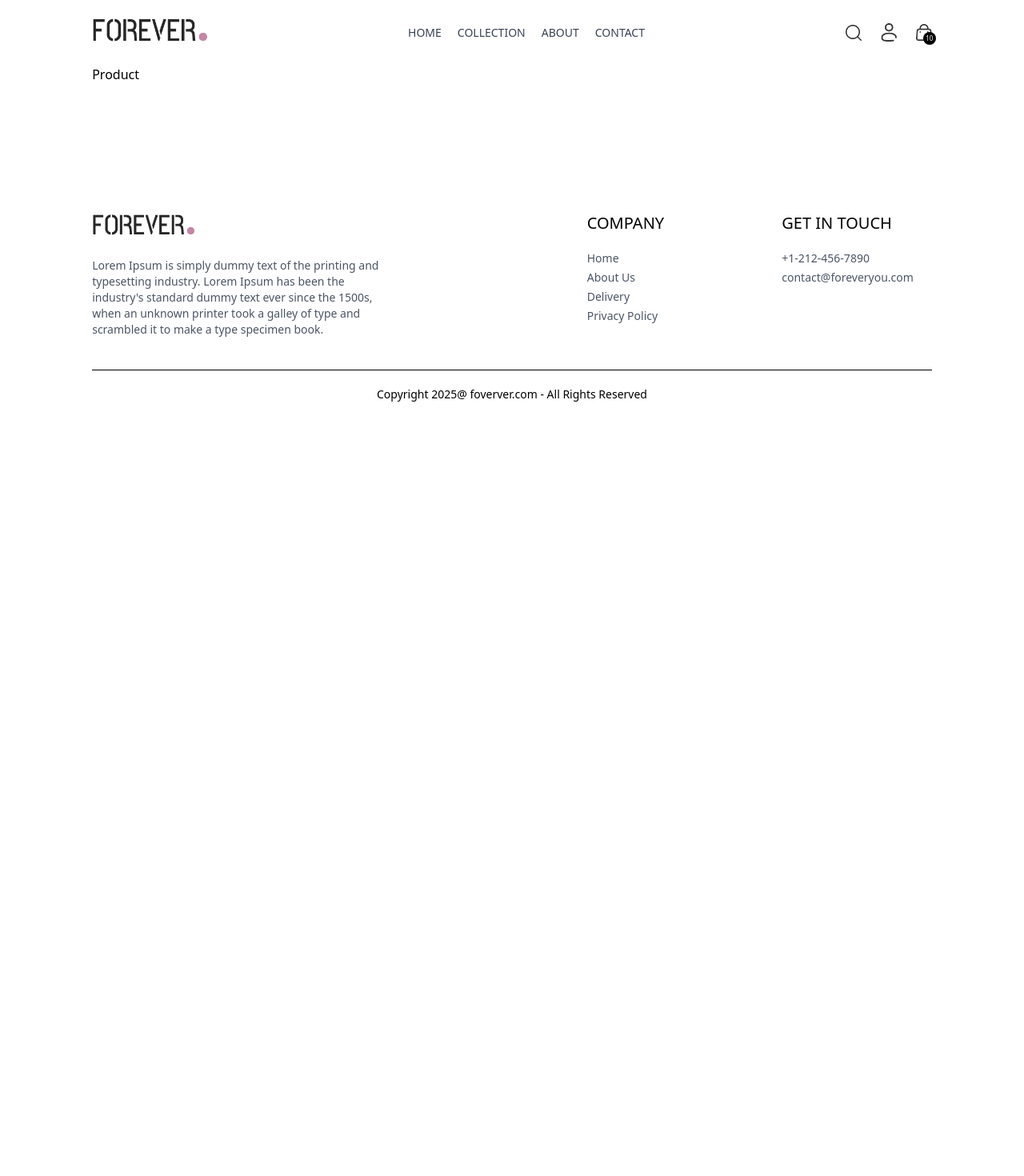
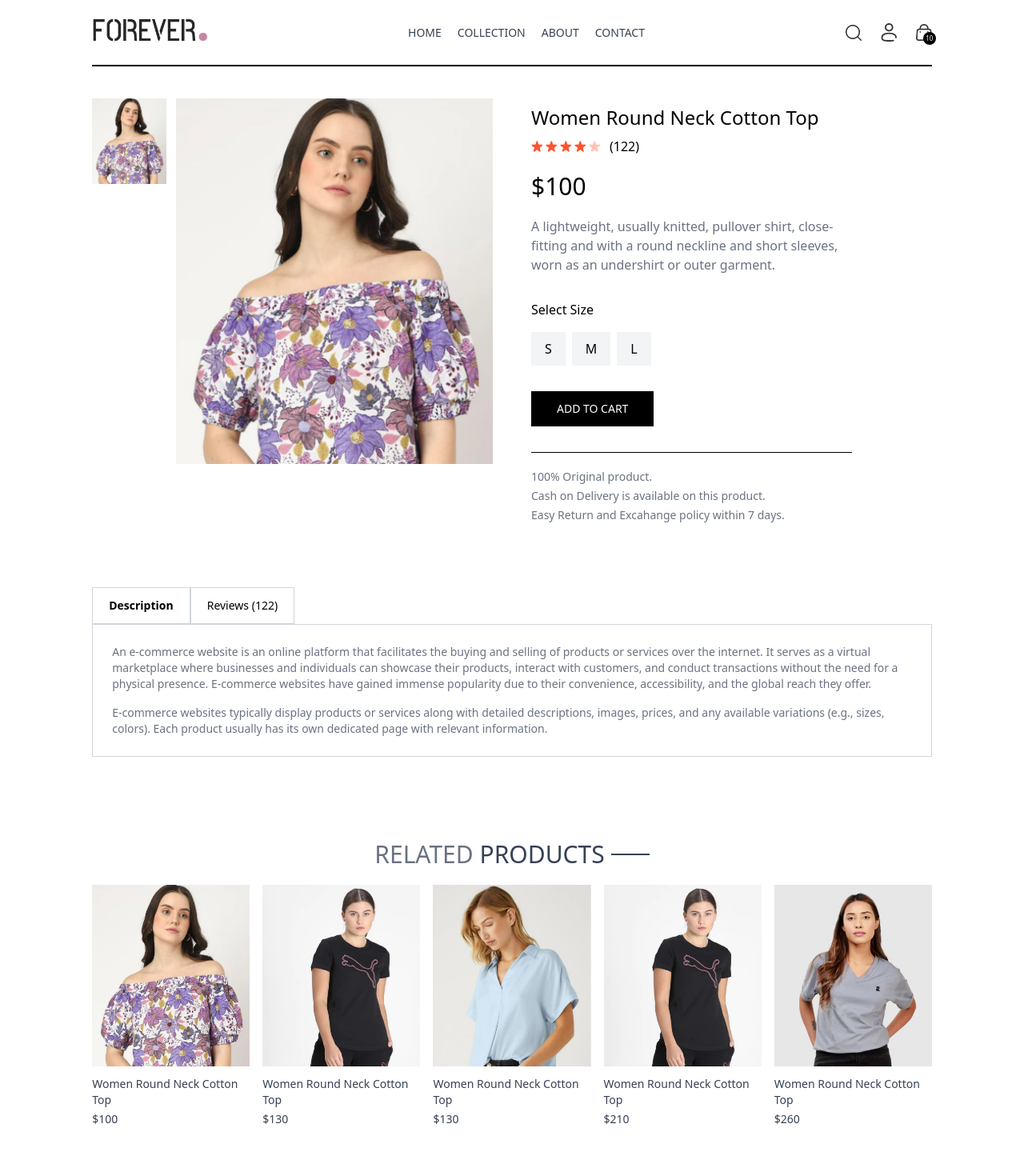
Before and after one commit to Prashant2004-c/E-commerce-App, a React (Vite) app in the folder frontend/: page /product/aaaaa in a window 1280 px wide. Shown: the top 1470 px of the page at 80% size. Before the commit the page ends 800 px from the top, so only its background shows below. Built offline with nearby package versions, Linux system fonts and the light colour scheme.

Commit message:
Added product page and designed the frontend of it

```diff
--- /dev/null
+++ b/frontend/src/components/RelatedProducts.jsx
@@ -0,0 +1,37 @@
+import React, { useContext, useEffect, useState } from "react";
+import { ShopContext } from "../context/ShopContext";
+import Title from "./Title";
+import ProductItem from "./ProductItem";
+
+const RelatedProducts = ({ category, subCategory }) => {
+  const { products } = useContext(ShopContext);
+  const [related, setRelated] = useState([]);
+
+  useEffect(() => {
+    if (products.length > 0) {
+      let productsCopy = products.slice();
+
+      productsCopy = productsCopy.filter((item) => item.category === category);
+      productsCopy = productsCopy.filter(
+        (item) => item.subCategory === subCategory
+      );
+      setRelated(productsCopy.slice(0,5));
+    }
+  }, [products]);
+
+  return <div className="my-24">
+    <div className="text-center text-3xl py-2">
+      <Title text1={'RELATED'} text2={'PRODUCTS'}></Title>
+    </div>
+
+    <div className="grid grid-cols-2 sm:grid-cols-3 md:grid-cols-4 lg:grid-cols-5 gap-4 gap-y-6">
+      {
+        related.map((item, index) => (
+          <ProductItem key={index} id={item._id} image={item.image} name={item.name} price={item.price}></ProductItem>
+        ))
+      }
+    </div>
+  </div>;
+};
+
+export default RelatedProducts;
--- a/frontend/src/index.css
+++ b/frontend/src/index.css
@@ -13,6 +13,10 @@
   font-style: normal;
 }
 
+::-webkit-scrollbar {
+  display: none;
+}
+
 @media (max-width:640px) {
   a.active {
     background-color: black;
--- a/frontend/src/pages/Collections.jsx
+++ b/frontend/src/pages/Collections.jsx
@@ -5,12 +5,13 @@
 import ProductItem from "../components/ProductItem";
 
 const Collections = () => {
-  const { products } = useContext(ShopContext);
+  const { products, search, showSearch } = useContext(ShopContext);
   const [showFilter, setShowFilter] = useState(false);
   const [filterProducts, setFilterProducts] = useState([]);
   const [category, setCategory] = useState([]);
   const [subCategory, setSubCategory] = useState([]);
   const [sortType, setSortType] = useState('relevant');
+
 
   const toggleCategory = (event) => {
     // console.log(event.target.value)
@@ -33,6 +34,9 @@
 
   const applyFilter = () => {
     let productsCopy = products.slice();
+    if(showSearch && search) {
+      productsCopy = productsCopy.filter(item => item.name.toLowerCase().includes(search.toLowerCase()))
+    }
 
     if(category.length > 0) {
       productsCopy = productsCopy.filter(item => category.includes(item.category));
@@ -66,7 +70,7 @@
 
   useEffect(() => {
     applyFilter();
-  }, [category, subCategory]);
+  }, [category, subCategory, search, showSearch]);
 
   useEffect(() => {
     sortProduct();
--- a/frontend/src/pages/Product.jsx
+++ b/frontend/src/pages/Product.jsx
@@ -1,9 +1,132 @@
-import React from 'react'
+import React, { useContext, useEffect, useState } from "react";
+import { useParams } from "react-router-dom";
+import { ShopContext } from "../context/ShopContext";
+import { assets } from "../assets/assets";
+import RelatedProducts from "../components/RelatedProducts";
 
 const Product = () => {
-  return (
-    <div>Product</div>
-  )
-}
+  const { productId } = useParams();
+  const { products, currency } = useContext(ShopContext);
+  const [productData, setProductData] = useState(false);
+  const [image, setImage] = useState("");
+  const [size, setSize] = useState("");
+
+  const fetchProductData = async () => {
+    products.map((item) => {
+      if (item._id === productId) {
+        setProductData(item);
+        setImage(item.image[0]);
+        return null;
+      }
+    });
+  };
+
+  useEffect(() => {
+    fetchProductData();
+  }, [productId, products]);
+
+  return productData ? (
+    <div className="border-t-2 pt-10 transition-opacity ease-in duration-500 opacity-100">
+      {/* product data */}
+      <div className="flex gap-12 sm:gap-12 flex-col sm:flex-row">
+        {/* product images */}
+        <div className="flex-1 flex flex-col-reverse gap-3 sm:flex-row">
+          <div className="flex sm:flex-col overflow-x-auto sm:overflow-y-scroll justify-between sm:justify-normal sm:w-[18.7%] w-full">
+            {productData.image.map((item, index) => (
+              <img
+                onClick={() => setImage(item)}
+                src={item}
+                key={index}
+                className="w-[24%] sm:w-full sm:mb-3 flex-shrink-0 cursor-pointer"
+                alt=""
+              />
+            ))}
+          </div>
+          <div className="w-full sm:w-[80%]">
+            <img src={image} className="w-full h-auto" alt="" />
+          </div>
+        </div>
+        {/* product information */}
+        <div className="flex-1">
+          <h1 className="font-medium text-2xl mt-2">{productData.name}</h1>
+          <div className="flex items-center gap-1 mt-2">
+            <img src={assets.star_icon} alt="" className="w-3.5" />
+            <img src={assets.star_icon} alt="" className="w-3.5" />
+            <img src={assets.star_icon} alt="" className="w-3.5" />
+            <img src={assets.star_icon} alt="" className="w-3.5" />
+            <img src={assets.star_dull_icon} alt="" className="w-3.5" />
+            <p className="pl-2">(122)</p>
+          </div>
+          <p className="mt-5 text-3xl font-medium">
+            {currency}
+            {productData.price}
+          </p>
+          <p className=" mt-5 text-gray-500 md:w-4/5">
+            {productData.description}
+          </p>
+          <div className="flex flex-col gap-4 my-8">
+            <p>Select Size</p>
+            <div className="flex gap-2">
+              {productData.sizes.map((item, index) => (
+                <button
+                  onClick={() => setSize(item)}
+                  className={`border border-gray-100 py-2 px-4 bg-gray-100 ${
+                    item === size ? "border-orange-500" : ""
+                  }`}
+                  key={index}
+                >
+                  {item}
+                </button>
+              ))}
+            </div>
+          </div>
+          <button className="bg-black text-white px-8 py-3 text-sm active:bg-gray-700">
+            ADD TO CART
+          </button>
+          <hr className="mt-8 sm:w-4/5" />
+          <div className="text-sm text-gray-500 mt-5 flex flex-col gap-1">
+            <p>100% Original product.</p>
+            <p>Cash on Delivery is available on this product.</p>
+            <p>Easy Return and Excahange policy within 7 days.</p>
+          </div>
+        </div>
+      </div>
+
+      {/* Description and review section */}
+      <div className="mt-20">
+        <div className="flex">
+          <b className="border border-gray-300 px-5 py-3 text-sm">
+            Description
+          </b>
+          <p className="border border-gray-300 px-5 py-3 text-sm">
+            Reviews (122)
+          </p>
+        </div>
+        <div className="flex flex-col gap-4 border border-gray-300 px-6 py-6 text-sm text-gray-500">
+          <p>
+            An e-commerce website is an online platform that facilitates the
+            buying and selling of products or services over the internet. It
+            serves as a virtual marketplace where businesses and individuals can
+            showcase their products, interact with customers, and conduct
+            transactions without the need for a physical presence. E-commerce
+            websites have gained immense popularity due to their convenience,
+            accessibility, and the global reach they offer.
+          </p>
+          <p>
+            E-commerce websites typically display products or services along
+            with detailed descriptions, images, prices, and any available
+            variations (e.g., sizes, colors). Each product usually has its own
+            dedicated page with relevant information.
+          </p>
+        </div>
+      </div>
+
+      {/* Related Products */}
+      <RelatedProducts category={productData.category} subCategory={productData.subCategory}></RelatedProducts>
+    </div>
+  ) : (
+    <div className=" opacity-0"></div>
+  );
+};
 
 export default Product;
```
